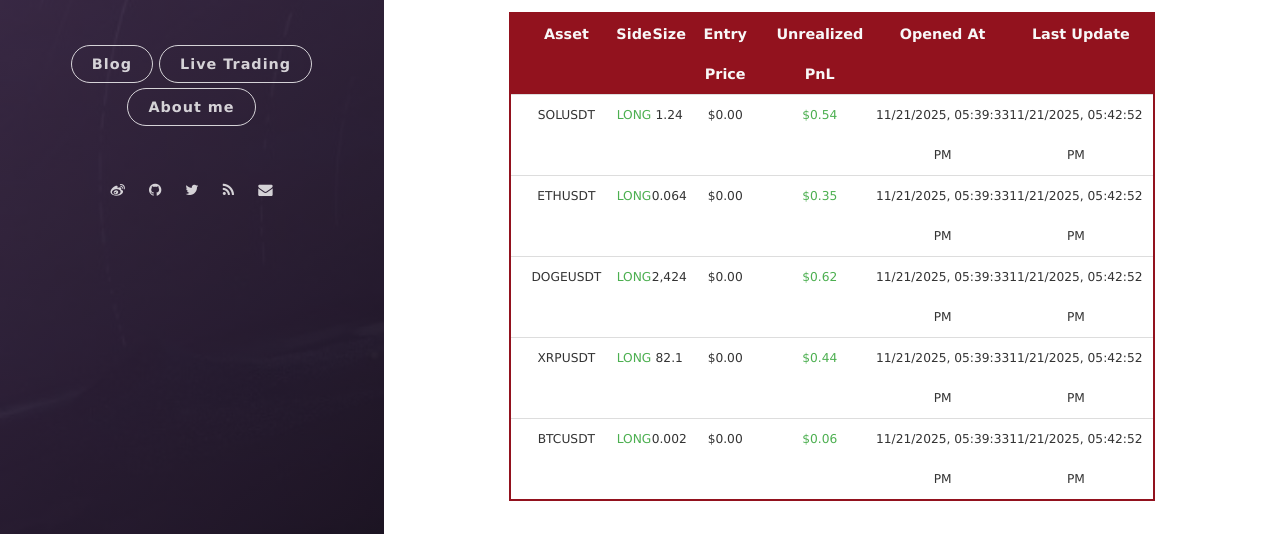
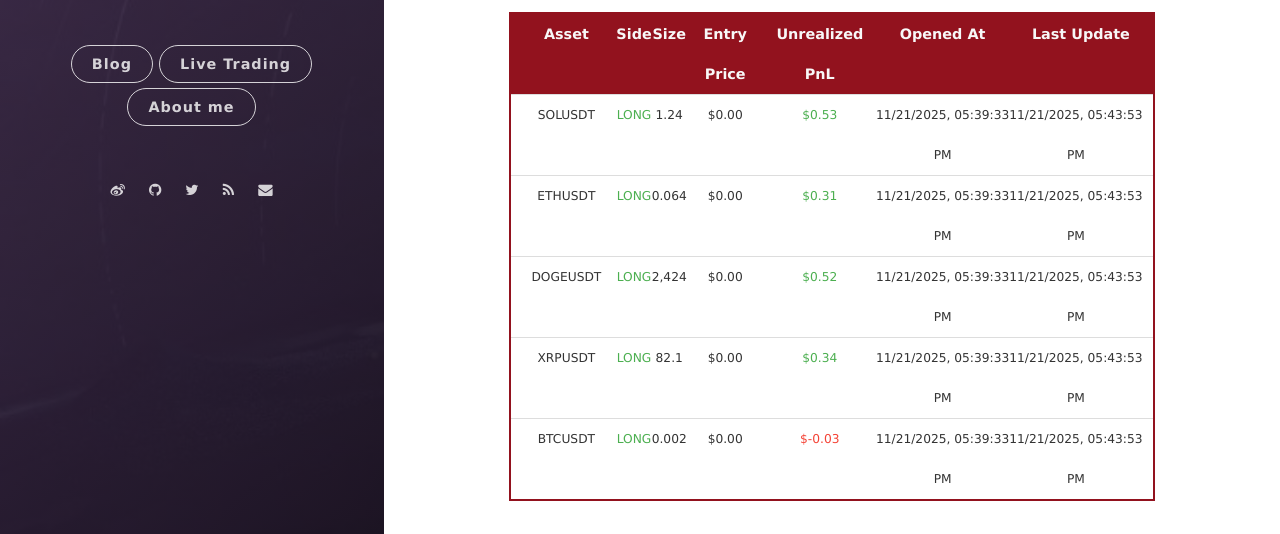
Before and after one commit to leeyegy/leeyegy.github.io, a Jekyll site: the page built from live-trading.html, in a window 1280 px wide and 1243 px high. Shown: the part 642-1176 px from the top of the window. Built offline with Jekyll 4.4.1, drawn with Linux system fonts in a browser that asks for light colours; nearby versions of some CDN libraries.

Commit message:
AccountMonitor: refresh positions 2025-11-22T01:43:53+08:00

```diff
--- a/assets/data/binance/positions.json
+++ b/assets/data/binance/positions.json
@@ -4,44 +4,44 @@
     "side": "LONG",
     "size": 1.24,
     "entryPrice": 0.0,
-    "unrealizedPnl": 0.5449178,
+    "unrealizedPnl": 0.53163919,
     "openedAt": "2025-11-22T01:39:33+08:00",
-    "reportedAt": "2025-11-22T01:42:52+08:00"
+    "reportedAt": "2025-11-22T01:43:53+08:00"
   },
   {
     "symbol": "ETHUSDT",
     "side": "LONG",
     "size": 0.064,
     "entryPrice": 0.0,
-    "unrealizedPnl": 0.34616,
+    "unrealizedPnl": 0.30533395,
     "openedAt": "2025-11-22T01:39:33+08:00",
-    "reportedAt": "2025-11-22T01:42:52+08:00"
+    "reportedAt": "2025-11-22T01:43:53+08:00"
   },
   {
     "symbol": "DOGEUSDT",
     "side": "LONG",
     "size": 2424.0,
     "entryPrice": 0.0,
-    "unrealizedPnl": 0.62250744,
+    "unrealizedPnl": 0.51781488,
     "openedAt": "2025-11-22T01:39:33+08:00",
-    "reportedAt": "2025-11-22T01:42:52+08:00"
+    "reportedAt": "2025-11-22T01:43:53+08:00"
   },
   {
     "symbol": "XRPUSDT",
     "side": "LONG",
     "size": 82.1,
     "entryPrice": 0.0,
-    "unrealizedPnl": 0.44334,
+    "unrealizedPnl": 0.33956888,
     "openedAt": "2025-11-22T01:39:33+08:00",
-    "reportedAt": "2025-11-22T01:42:52+08:00"
+    "reportedAt": "2025-11-22T01:43:53+08:00"
   },
   {
     "symbol": "BTCUSDT",
     "side": "LONG",
     "size": 0.002,
     "entryPrice": 0.0,
-    "unrealizedPnl": 0.055,
+    "unrealizedPnl": -0.02974663,
     "openedAt": "2025-11-22T01:39:33+08:00",
-    "reportedAt": "2025-11-22T01:42:52+08:00"
+    "reportedAt": "2025-11-22T01:43:53+08:00"
   }
 ]
```
